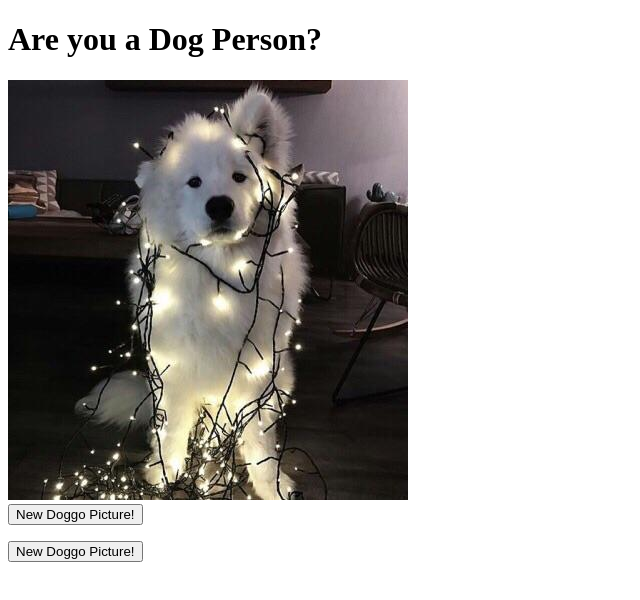
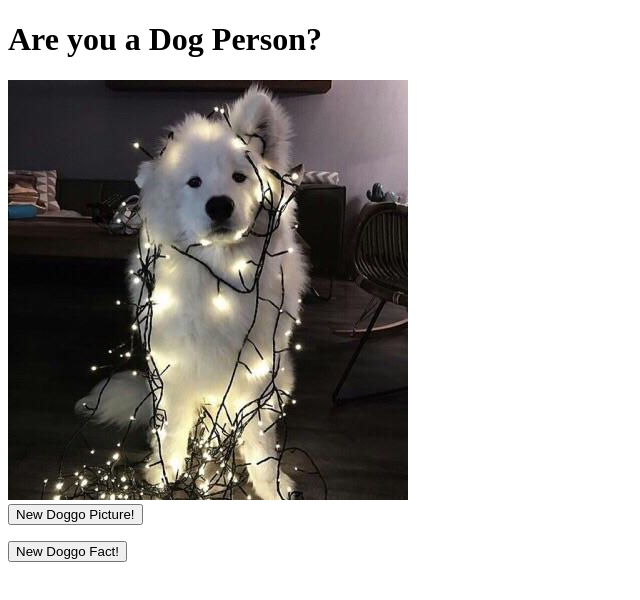
Before and after one commit to group17cause/Assignment6-CatandDogs, a React (Create React App) app: page / in a window 1280 px wide. Shown: the top 600 px of the page, without its empty margins (0-640 px from the left). Built offline with nearby package versions, Linux system fonts and the light colour scheme; no server answers.

Commit message:
fixed text on buttons

```diff
--- a/src/Components/SearchCatFact.js
+++ b/src/Components/SearchCatFact.js
@@ -68,7 +68,7 @@ class SearchCatFact extends Component {
                 : <p>{this.state.catFact}</p>
                 }
                 <div>
-                    <button className="newCatFactButton" onClick={this.fetchRandomCatFact}>New Cat Fact!</button>
+                    <button className="newCatFactButton" onClick={this.fetchRandomCatFact}>New Catto Fact!</button>
                 </div>
             </div>
 		)
--- a/src/Components/SearchDogFact.js
+++ b/src/Components/SearchDogFact.js
@@ -66,7 +66,7 @@ class SearchDogFact extends Component {
                 : <p>{this.state.dogFact}</p>
                 }
                 <div>
-                    <button className="newDogPictureButton" onClick={this.fetchRandomDogFact}>New Doggo Picture!</button>
+                    <button className="newDogPictureButton" onClick={this.fetchRandomDogFact}>New Doggo Fact!</button>
                 </div>
             </div>
 		)
```
